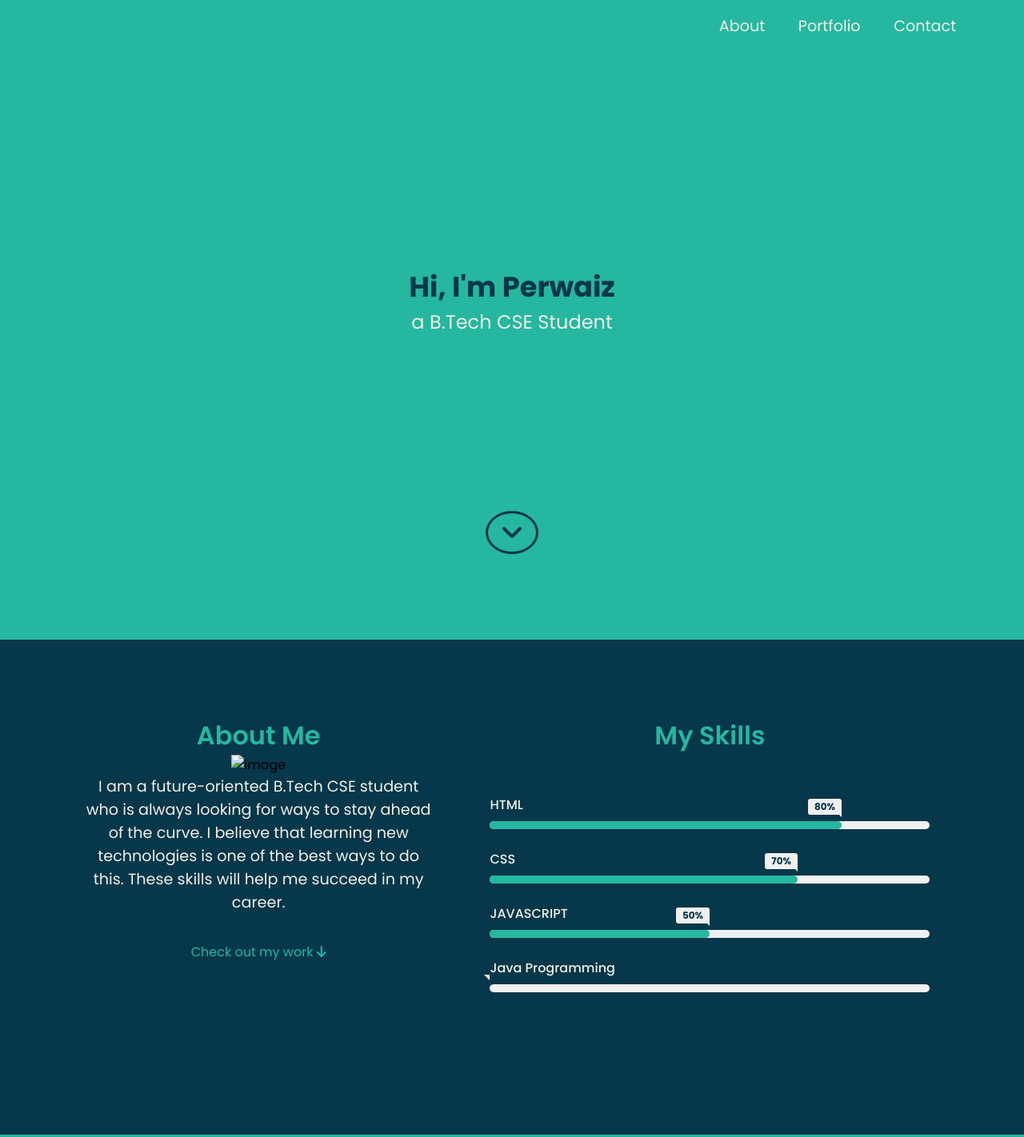
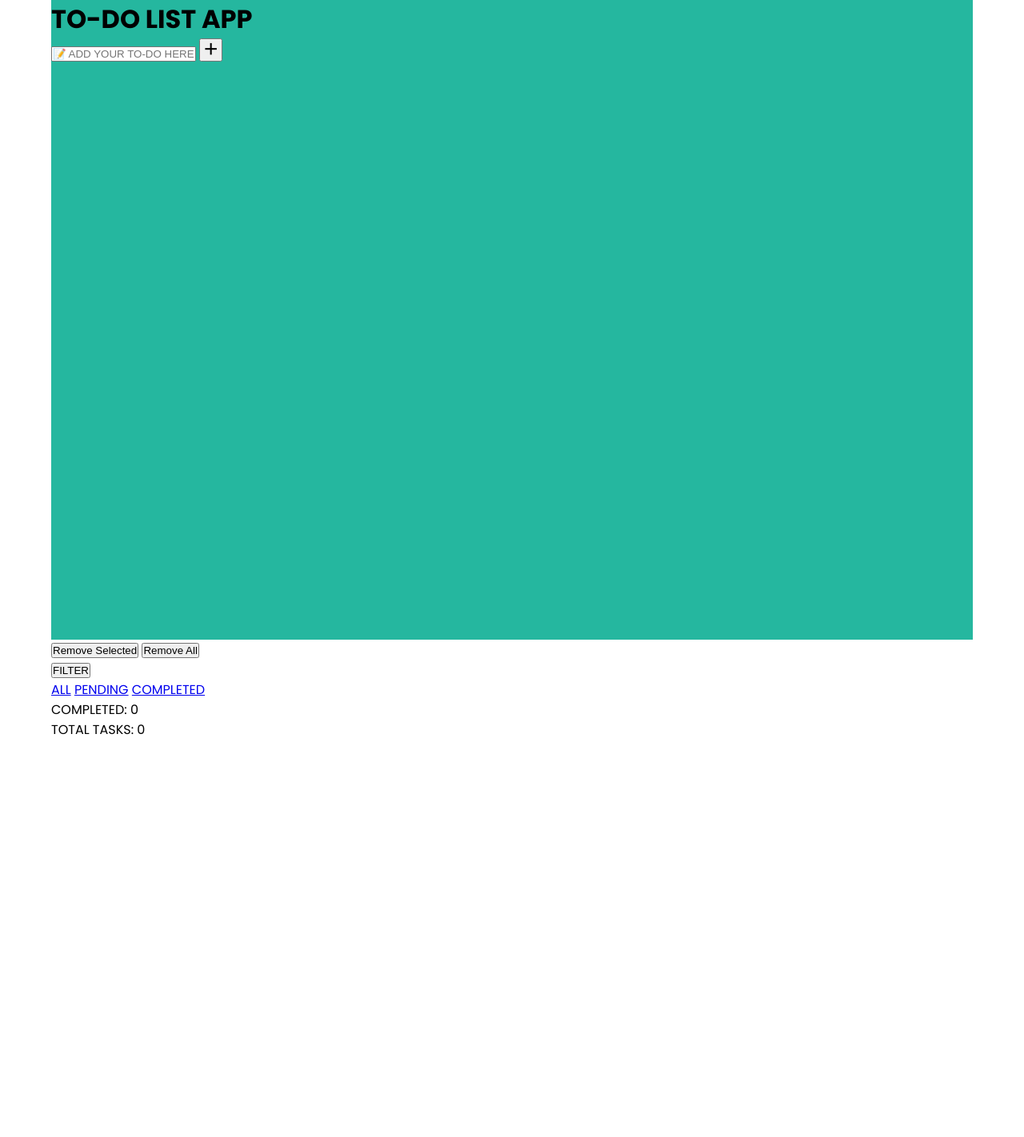
Before and after one commit to 2k1perwaiz/CODESOFT, a plain HTML site: page index.html in a window 1280 px wide. Shown: the top 1422 px of the page at 80% size. After the commit the page ends 925 px from the top, so only its background shows below. Drawn offline with nearby package versions, Linux system fonts and the light colour scheme.

Commit message:
Task_2_To-Do-List

```diff
--- a/index.html
+++ b/index.html
@@ -3,145 +3,60 @@
 <head>
     <meta charset="UTF-8">
     <meta name="viewport" content="width=device-width, initial-scale=1.0">
-    <title>My portfolio</title>
     <link rel="stylesheet" href="style.css" />
-    <script src="https://kit.fontawesome.com/66aa7c98b3.js" crossorigin="anonymous"></script>
-    <script src="https://code.jquery.com/jquery-3.6.0.min.js"
-    integrity="sha256-/xUj+3OJU5yExlq6GSYGSHk7tPXikynS7ogEvDej/m4=" crossorigin="anonymous"></script>
+    <link
+      href="https://unpkg.com/boxicons@2.1.2/css/boxicons.min.css"
+      rel="stylesheet"
+    />
+    <link rel="icon" type="image/x-icon" href="img/to-do.png" />
+
+    <title>TO-DO LIST APP</title>
 </head>
 <body>
-    <header class="header">
-        <nav class="navbar">
-          <div class="navbar-container container">
-            <div>
-              <h1 class="navbar-brand">Nutika</h1>
-            </div>
-            <ul class="menu-items">
-              <li><a href="#about">About</a></li>
-              <li><a href="#my-works">Portfolio</a></li>
-              <li><a href="#contact-me">Contact</a></li>
-            </ul>
+    <div class="container">
+        <header>
+          <h1>TO-DO LIST APP</h1>
+
+          <div class="input-section">
+            <input
+              id="todo-input"
+              type="text"
+              placeholder="📝 ADD YOUR TO-DO HERE ..."
+              class="input w-full max-w-xs"
+            />
+            <button id="add-button" class="btn btn-add">
+              <i class="bx bx-plus bx-sm"></i>
+            </button>
           </div>
-        </nav>
-        <div class="home-content" id="home-page">
-          <div class="name">
-            <h1>Hi, I'm Perwaiz</h1>
-            <p>a B.Tech CSE Student</p>
-          </div>
-          <div class="angle-down-icon">
-            <a href="#about"><i class="fas fa-angle-down"></i></a>
-          </div>
+        </header>
+
+        <div class="todos-filter">
+          <button id="delete-selected" class="btn btn-ghost delete-selected-btn">
+            Remove Selected
+          </button>
+          <button id="delete-all" class="btn btn-ghost delete-all-btn">
+            Remove All
+          </button>
         </div>
-      </header>
-      <section class="about-me" id="about">
-        <div class="container">
-          <div class="about-content">
-            <div class="left-content">
-              <div>
-                <h1 class="about-heading">About Me</h1>
-              </div>
-              <img src="images\perwaiz.jpg" alt="image" />
-              <p>
-                I am a future-oriented B.Tech CSE student who is always looking for ways to stay ahead of the curve. I believe that learning new technologies is one of the best ways to do this. These skills will help me succeed in my career.
-              </p>
-              <div class="work-arrow">
-                <p>
-                  <a href="#my-works">Check out my work <i class="fas fa-arrow-down"></i></a>
-                </p>
-              </div>
-            </div>
-            <div class="skills">
-              <div class="right-content">
-                <div>
-                  <h1 class="skills-heading">My Skills</h1>
-                </div>
-                <div class="skills-bar">
-                  <div class="bar">
-                    <div class="info">
-                      <span>HTML</span>
-                    </div>
-                    <div class="progress-line"><span class="html"></span></div>
-                    <div class="bar">
-                      <div class="info">
-                        <span>CSS</span>
-                      </div>
-                      <div class="progress-line"><span class="css"></span></div>
-                        <div class="bar">
-                          <div class="info">
-                            <span>JAVASCRIPT</span>
-                          </div>
-                          <div class="progress-line"><span class="javascript"></span></div>
-                          <div class="bar">
-                            <div class="info">
-                              <span>Java Programming</span>
-                            </div>
-                            <div class="progress-line"><span class="java"></span></div>
-                          </div>
-                        </div>
-                      </div>
-                    </div>
-                  </div>
-                </div>
-                <div class="work-arrow-2">
-                  <p>
-                    <a href="#my-works">Check out my work <i class="fas fa-arrow-down"></i></a>
-                  </p>
-                </div>
-              </div>
+
+        <ul id="all-todos" class="todos-list"></ul>
+        <div class="filters">
+          <div class="dropdown">
+            <button class="dropbtn">FILTER</button>
+            <div class="dropdown-content">
+              <a href="#" id="all">ALL</a>
+              <a href="#" id="rem">PENDING</a>
+              <a href="#" id="com">COMPLETED</a>
             </div>
           </div>
-        </div>
-      </section>
-      <section id="my-works">
-        <div class="portfolio">
-          <div class="proj-heading">
-            <h1>My Projects</h1>
+          <div class="completed-task">
+            <p>COMPLETED: <span id="c-count">0</span></p>
           </div>
-          <div class="portfolio-content container">
-
-            </div>
-
-            <div class="proj-2">
-              <img src="images\calculator.png">
-              <div class="proj2-details">
-                <i class="fab fa-html5"></i>
-                <i class="fab fa-css3-alt"></i>
-                <h2>Calculator</h2>
-                <p>Build Using HTML,CSS and javascript</p>
-                <button><a href="https://github.com/2k1perwaiz/CODSOFT/tree/main/Task3_Calculator" target="blank">View source <i
-                      class="fas fa-external-link-alt"></i></a>
-                </button>
-
-              </div>
-
-            </div>
-            <div class="more-work">
-              <p>
-                More
-              </p>
-              <a href="https://github.com/2k1perwaiz" target="blank">My GitHub profile</a>
-            </div>
-          </div>
-        </div>
-      </section>
-      <div class="contact" id="contact-me">
-        <div class="container">
-          <div class="contact-content">
-            <h2>Contact Me</h2>
-            <p class="mail">
-              Get in touch with me <i class="fas fa-arrow-right"></i><a href = "2k1perwaiz@gmail.com" style="text-decoration: none; color: #ffffff;" target="_blank">2k1perwai@gmail.com</a>
-            </p>
-            <p class="links">Or find me on:</p>
-            <a href="https://www.linkedin.com/in/perwaiz-akhtar-b72868254" target="blank"><i class="fab fa-linkedin">
-                Linkedin</i></a>
-
-            <a href="https://github.com/2k1perwaiz" target="blank"><i class="fab fa-github"></i> Github</a>
-            <a href="https://www.instagram.com/2k1perwaiz/" target="blank"><i class="fab fa-instagram"></i> Instagram</a>
+          <div class="remaining-task">
+            <p>TOTAL TASKS: <span id="r-count">0</span></p>
           </div>
         </div>
       </div>
-      <!-- JAVASCRIPT -->
-      <script src="app.js"></script>
-      <script src="https://ajax.googleapis.com/ajax/libs/jquery/3.3.1/jquery.min.js"></script>
+      <script src="Javascript.js"></script>
 </body>
 </html>
```
